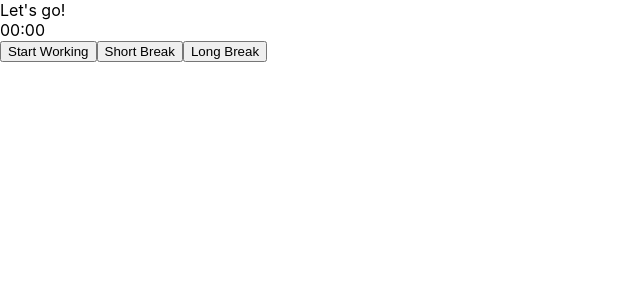
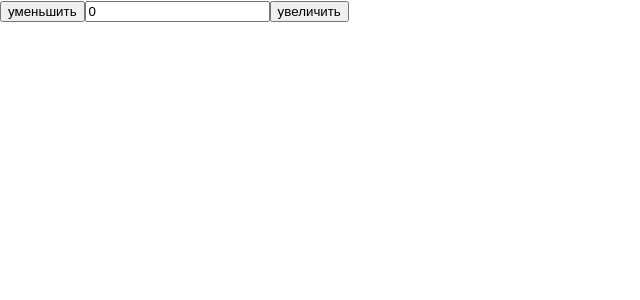
Before and after one commit to syaaav/sky-react-hw1, a React (Create React App) app: page / in a window 1280 px wide. Shown: the top 300 px of the page, without its empty margins (0-640 px from the left). Built offline with nearby package versions, Linux system fonts and the light colour scheme.

Commit message:
Create my first Function Components

```diff
--- /dev/null
+++ b/src/hw5/2.css
@@ -0,0 +1,18 @@
+.blueSqr {
+  width: 80px;
+  height: 80px;
+  background-color: blue;
+  color: white;
+}
+.greenSqr {
+  width: 80px;
+  height: 80px;
+  background-color: green;
+  color: white;
+}
+.redSqr {
+  width: 80px;
+  height: 80px;
+  background-color: red;
+  color: white;
+}
--- /dev/null
+++ b/src/hw5/2.js
@@ -0,0 +1,29 @@
+import { useState } from 'react'
+import './2.css'
+
+function App() {
+  const [isPress, setIsPress] = useState(true)
+
+  const handleToggle = () => {
+    setIsPress(!isPress)
+  }
+
+  return (
+    <div>
+      <button type="button" className="blueSqr">
+        синий квадрат
+      </button>
+      {isPress ? (
+        <button type="button" className="greenSqr" onClick={handleToggle}>
+          зелёный квадрат
+        </button>
+      ) : (
+        <button type="button" className="redSqr" onClick={handleToggle}>
+          красный квадрат
+        </button>
+      )}
+    </div>
+  )
+}
+
+export default App
--- /dev/null
+++ b/src/hw5/3.2.js
@@ -0,0 +1,39 @@
+import { useState } from 'react'
+
+function MinMax(props) {
+  const { min, max } = props
+  const [currentCount, setCurrentCount] = useState(0)
+
+  const handleChange = (event) => {
+    setCurrentCount(Number(event.target.value))
+  }
+
+  return (
+    <div>
+      <button
+        type="button"
+        disabled={currentCount === min}
+        onClick={() => setCurrentCount(currentCount - 1)}
+      >
+        {' '}
+        уменьшить{' '}
+      </button>
+      <input
+        type="number"
+        pattern="/^\d+$/"
+        value={currentCount}
+        onChange={handleChange}
+      />
+      <button
+        type="button"
+        disabled={currentCount === max}
+        onClick={() => setCurrentCount(currentCount + 1)}
+      >
+        {' '}
+        увеличить{' '}
+      </button>
+    </div>
+  )
+}
+
+export default MinMax
--- a/src/index.js
+++ b/src/index.js
@@ -6,17 +6,19 @@ import './index.css'
 // import MinMax from './hw3/2'
 // import ReacTimer from './hw4/1'
 // import Clock from './hw4/2'
-import PomodoroTracker from './hw4/3'
+// import PomodoroTracker from './hw4/3'
+// import App from './hw5/2'
+import MinMax from './hw5/3.2'
 import reportWebVitals from './reportWebVitals'
 
 const root = ReactDOM.createRoot(document.getElementById('root'))
 root.render(
   <React.StrictMode>
     {/* <App /> */}
-    {/* <MinMax min={16} max={20} /> */}
+    <MinMax min={1} max={30} />
     {/* <ReacTimer /> */}
     {/* <Clock />  */}
-    <PomodoroTracker />
+    {/* <PomodoroTracker /> */}
   </React.StrictMode>
 )
 
```
Also changed, not shown: src/hw5/1.js (added, +20 -0 lines), src/hw5/3.1.js (added, +30 -0 lines).
